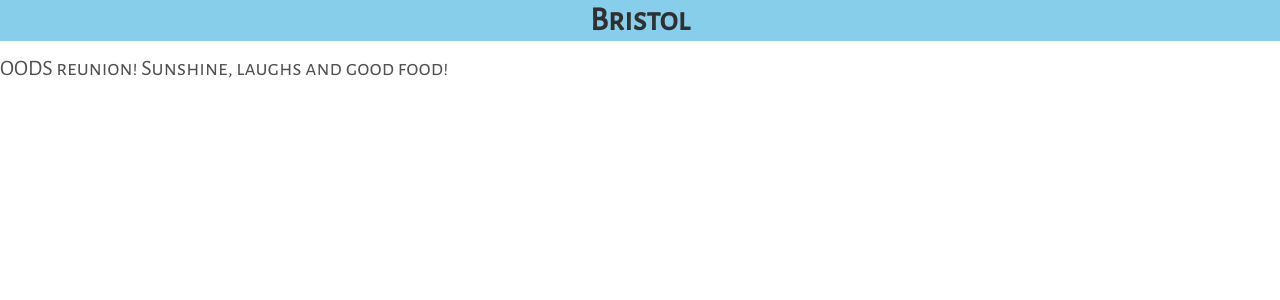
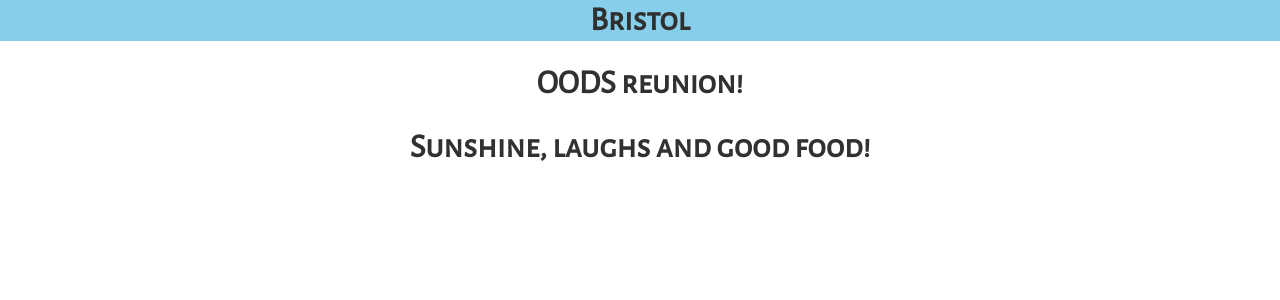
Before and after one commit to foopod/Travel-Website, a Jekyll site: the page built from _posts/2017-08-21-Bristol.md, in a window 1280 px wide. Shown: the top 300 px of the page. Built offline with Jekyll 4.4.1, drawn with Linux system fonts in a browser that asks for light colours.

Commit message:
Update post.html

```diff
--- a/_layouts/post.html
+++ b/_layouts/post.html
@@ -4,7 +4,7 @@ layout: default
 
 <div class="post">
   <h1 class="post-title">{{ page.title }}</h1>
-  <span class="post-subtitle">{{ page.subtitle }}</span>
-  <span class="post-description">{{ page.description }}</span>
+  <h2 class="post-subtitle">{{ page.subtitle }}</h2>
+  <h2 class="post-description">{{ page.description }}</h2>
   {{ content }}
 </div>
```
